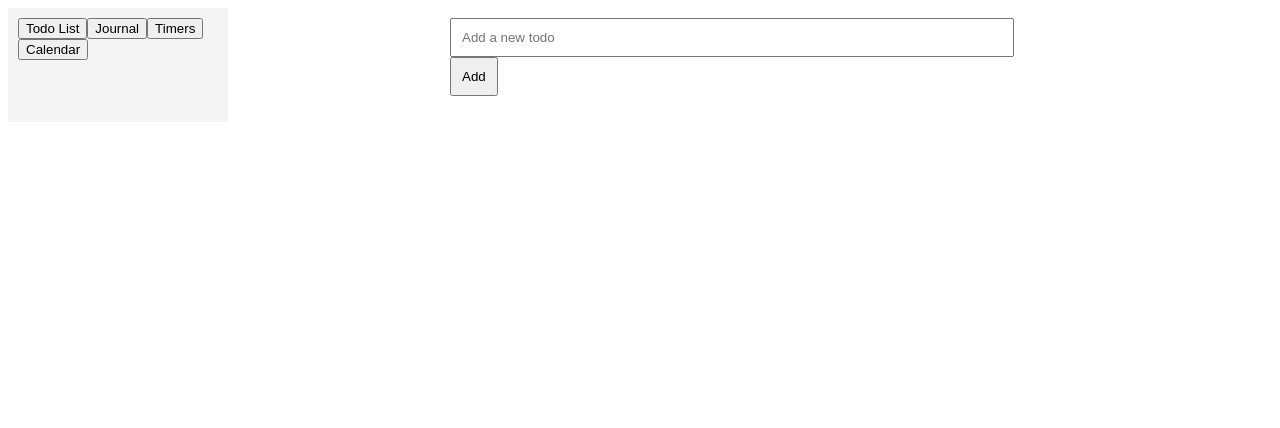
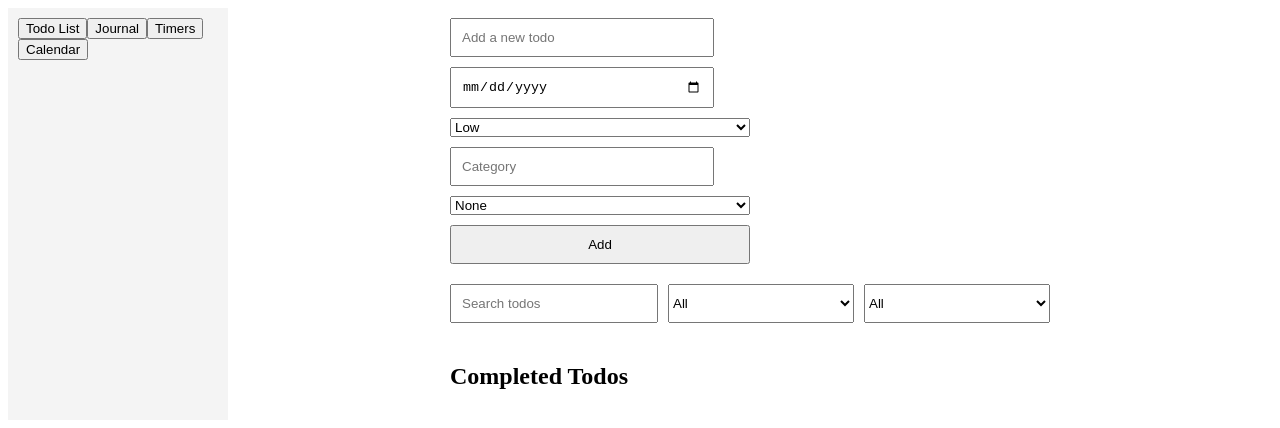
Before and after one commit to MChickpeas/swiss-knife, a React (Create React App) app: page / in a window 1280 px wide. Shown: the top 428 px of the page. Built offline with nearby package versions, Linux system fonts and the light colour scheme.

Commit message:
worked on the todo app

```diff
--- a/src/components/TodoList.js
+++ b/src/components/TodoList.js
@@ -2,29 +2,68 @@ import React, { useState, useEffect } from 'react';
 
 const TodoList = () => {
   const [todos, setTodos] = useState([]);
+  const [completedTodos, setCompletedTodos] = useState([]);
   const [newTodo, setNewTodo] = useState('');
+  const [newDueDate, setNewDueDate] = useState('');
+  const [newPriority, setNewPriority] = useState('Low');
+  const [newCategory, setNewCategory] = useState('');
+  const [newRecurring, setNewRecurring] = useState('None');
+  const [editingIndex, setEditingIndex] = useState(null);
+  const [editingValue, setEditingValue] = useState('');
+  const [addingSubtaskIndex, setAddingSubtaskIndex] = useState(null);
+  const [newSubtask, setNewSubtask] = useState('');
+  const [searchText, setSearchText] = useState('');
+  const [filterPriority, setFilterPriority] = useState('All');
+  const [filterCategory, setFilterCategory] = useState('All');
 
-  // Load todos from localStorage on component mount
   useEffect(() => {
     const savedTodos = JSON.parse(localStorage.getItem('todos'));
-    if (savedTodos) {
-      setTodos(savedTodos);
-    }
+    const savedCompletedTodos = JSON.parse(localStorage.getItem('completedTodos'));
+    if (savedTodos) setTodos(savedTodos);
+    if (savedCompletedTodos) setCompletedTodos(savedCompletedTodos);
   }, []);
 
-  // Save todos to localStorage whenever they change
   useEffect(() => {
     localStorage.setItem('todos', JSON.stringify(todos));
-  }, [todos]);
+    localStorage.setItem('completedTodos', JSON.stringify(completedTodos));
+  }, [todos, completedTodos]);
 
-  const addTodo = () => {
-    setTodos([...todos, { text: newTodo, completed: false, editable: false }]);
+  const addTodo = (event) => {
+    event.preventDefault();
+    if (newTodo.trim() !== '') {
+      setTodos([...todos, { text: newTodo, dueDate: newDueDate, priority: newPriority, category: newCategory, recurring: newRecurring, subtasks: [], completed: false }]);
       setNewTodo('');
+      setNewDueDate('');
+      setNewPriority('Low');
+      setNewCategory('');
+      setNewRecurring('None');
+    }
+  };
+
+  const addSubtask = (event, todoIndex) => {
+    event.preventDefault();
+    if (newSubtask.trim() !== '') {
+      const newTodos = [...todos];
+      newTodos[todoIndex].subtasks.push({ text: newSubtask, completed: false });
+      setTodos(newTodos);
+      setNewSubtask('');
+      setAddingSubtaskIndex(null);
+    }
   };
 
   const toggleTodo = index => {
     const newTodos = [...todos];
     newTodos[index].completed = !newTodos[index].completed;
+    if (newTodos[index].completed) {
+      setCompletedTodos([...completedTodos, newTodos[index]]);
+      newTodos.splice(index, 1);
+    }
+    setTodos(newTodos);
+  };
+
+  const toggleSubtask = (todoIndex, subtaskIndex) => {
+    const newTodos = [...todos];
+    newTodos[todoIndex].subtasks[subtaskIndex].completed = !newTodos[todoIndex].subtasks[subtaskIndex].completed;
     setTodos(newTodos);
   };
 
@@ -33,48 +72,179 @@ const TodoList = () => {
     setTodos(newTodos);
   };
 
-  const editTodo = index => {
+  const deleteSubtask = (todoIndex, subtaskIndex) => {
     const newTodos = [...todos];
-    newTodos[index].editable = !newTodos[index].editable;
+    newTodos[todoIndex].subtasks = newTodos[todoIndex].subtasks.filter((_, i) => i !== subtaskIndex);
     setTodos(newTodos);
   };
 
-  const updateTodo = (index, text) => {
+  const editTodo = (index) => {
+    setEditingIndex(index);
+    setEditingValue(todos[index].text);
+  };
+
+  const updateTodo = (event) => {
+    event.preventDefault();
     const newTodos = [...todos];
-    newTodos[index].text = text;
-    newTodos[index].editable = false;
+    newTodos[editingIndex].text = editingValue;
     setTodos(newTodos);
+    setEditingIndex(null);
+    setEditingValue('');
+  };
+
+  const restoreTodo = (index) => {
+    const restoredTodo = completedTodos.splice(index, 1)[0];
+    restoredTodo.completed = false;
+    setTodos([...todos, restoredTodo]);
+    setCompletedTodos([...completedTodos]);
+  };
+
+  const filterTodos = (todos) => {
+    return todos.filter(todo =>
+      (filterPriority === 'All' || todo.priority === filterPriority) &&
+      (filterCategory === 'All' || todo.category === filterCategory) &&
+      (todo.text.toLowerCase().includes(searchText.toLowerCase()))
+    );
+  };
+
+  const calculateProgress = (subtasks) => {
+    const completedSubtasks = subtasks.filter(subtask => subtask.completed).length;
+    return subtasks.length === 0 ? 0 : (completedSubtasks / subtasks.length) * 100;
   };
 
   return (
     <div className="todo-list">
+      <form onSubmit={addTodo} style={{ display: 'flex', flexDirection: 'column', gap: '10px', maxWidth: '300px' }}>
         <input
           type="text"
           value={newTodo}
           onChange={(e) => setNewTodo(e.target.value)}
           placeholder="Add a new todo"
         />
-      <button onClick={addTodo}>Add</button>
-      <ul>
-        {todos.map((todo, index) => (
-          <li key={index}>
-            {todo.editable ? (
+        <input
+          type="date"
+          value={newDueDate}
+          onChange={(e) => setNewDueDate(e.target.value)}
+        />
+        <select
+          value={newPriority}
+          onChange={(e) => setNewPriority(e.target.value)}
+        >
+          <option value="High">High</option>
+          <option value="Medium">Medium</option>
+          <option value="Low">Low</option>
+        </select>
         <input
           type="text"
-                value={todo.text}
-                onChange={(e) => updateTodo(index, e.target.value)}
-                onBlur={() => updateTodo(index, todo.text)}
+          value={newCategory}
+          onChange={(e) => setNewCategory(e.target.value)}
+          placeholder="Category"
         />
+        <select
+          value={newRecurring}
+          onChange={(e) => setNewRecurring(e.target.value)}
+        >
+          <option value="None">None</option>
+          <option value="Daily">Daily</option>
+          <option value="Weekly">Weekly</option>
+          <option value="Monthly">Monthly</option>
+        </select>
+        <button type="submit">Add</button>
+      </form>
+      <div style={{ display: 'flex', gap: '10px', marginTop: '20px' }}>
+        <input
+          type="text"
+          value={searchText}
+          onChange={(e) => setSearchText(e.target.value)}
+          placeholder="Search todos"
+          style={{ flex: 1 }}
+        />
+        <select
+          value={filterPriority}
+          onChange={(e) => setFilterPriority(e.target.value)}
+          style={{ flex: 1 }}
+        >
+          <option value="All">All</option>
+          <option value="High">High</option>
+          <option value="Medium">Medium</option>
+          <option value="Low">Low</option>
+        </select>
+        <select
+          value={filterCategory}
+          onChange={(e) => setFilterCategory(e.target.value)}
+          style={{ flex: 1 }}
+        >
+          <option value="All">All</option>
+          <option value="Work">Work</option>
+          <option value="Personal">Personal</option>
+          <option value="Shopping">Shopping</option>
+        </select>
+      </div>
+      <ul style={{ marginTop: '20px' }}>
+        {filterTodos(todos).map((todo, index) => (
+          <li key={index} style={{ marginBottom: '20px' }}>
+            {editingIndex === index ? (
+              <form onSubmit={updateTodo} style={{ display: 'flex', gap: '10px' }}>
+                <input
+                  type="text"
+                  value={editingValue}
+                  onChange={(e) => setEditingValue(e.target.value)}
+                  autoFocus
+                  style={{ flex: 1 }}
+                />
+              </form>
             ) : (
+              <div style={{ display: 'flex', alignItems: 'center', gap: '10px' }}>
                 <span
-                style={{ textDecoration: todo.completed ? 'line-through' : 'none' }}
+                  style={{ textDecoration: todo.completed ? 'line-through' : 'none', cursor: 'pointer', flex: 1 }}
                   onClick={() => toggleTodo(index)}
                 >
-                {todo.text}
+                  {todo.text} - Due: {todo.dueDate} - Priority: {todo.priority} - Category: {todo.category}
                 </span>
-            )}
                 <button onClick={() => editTodo(index)}>Edit</button>
                 <button onClick={() => deleteTodo(index)}>Delete</button>
+                <button onClick={() => setAddingSubtaskIndex(index)}>Add Subtask</button>
+              </div>
+            )}
+            {addingSubtaskIndex === index && (
+              <form onSubmit={(event) => addSubtask(event, index)} style={{ display: 'flex', gap: '10px', marginTop: '10px', marginLeft: '20px' }}>
+                <input
+                  type="text"
+                  value={newSubtask}
+                  onChange={(e) => setNewSubtask(e.target.value)}
+                  placeholder="New subtask"
+                  style={{ flex: 1 }}
+                />
+                <button type="submit">Add Subtask</button>
+              </form>
+            )}
+            <ul style={{ paddingLeft: '20px', marginTop: '10px' }}>
+              {todo.subtasks.map((subtask, subIndex) => (
+                <li key={subIndex} style={{ display: 'flex', alignItems: 'center', gap: '10px' }}>
+                  <span
+                    style={{ textDecoration: subtask.completed ? 'line-through' : 'none', cursor: 'pointer', flex: 1 }}
+                    onClick={() => toggleSubtask(index, subIndex)}
+                  >
+                    {subtask.text}
+                  </span>
+                  <button onClick={() => deleteSubtask(index, subIndex)}>Delete</button>
+                </li>
+              ))}
+            </ul>
+            <div style={{ marginTop: '10px' }}>Progress: {calculateProgress(todo.subtasks).toFixed(0)}%</div>
+          </li>
+        ))}
+      </ul>
+      <h2 style={{ marginTop: '40px' }}>Completed Todos</h2>
+      <ul>
+        {completedTodos.map((todo, index) => (
+          <li key={index} style={{ display: 'flex', alignItems: 'center', gap: '10px' }}>
+            <span
+              style={{ textDecoration: 'line-through', flex: 1 }}
+            >
+              {todo.text} - Due: {todo.dueDate} - Priority: {todo.priority} - Category: {todo.category}
+            </span>
+            <button onClick={() => restoreTodo(index)}>Restore</button>
           </li>
         ))}
       </ul>
```
Lines whose indentation alone changed are shown as unchanged.
